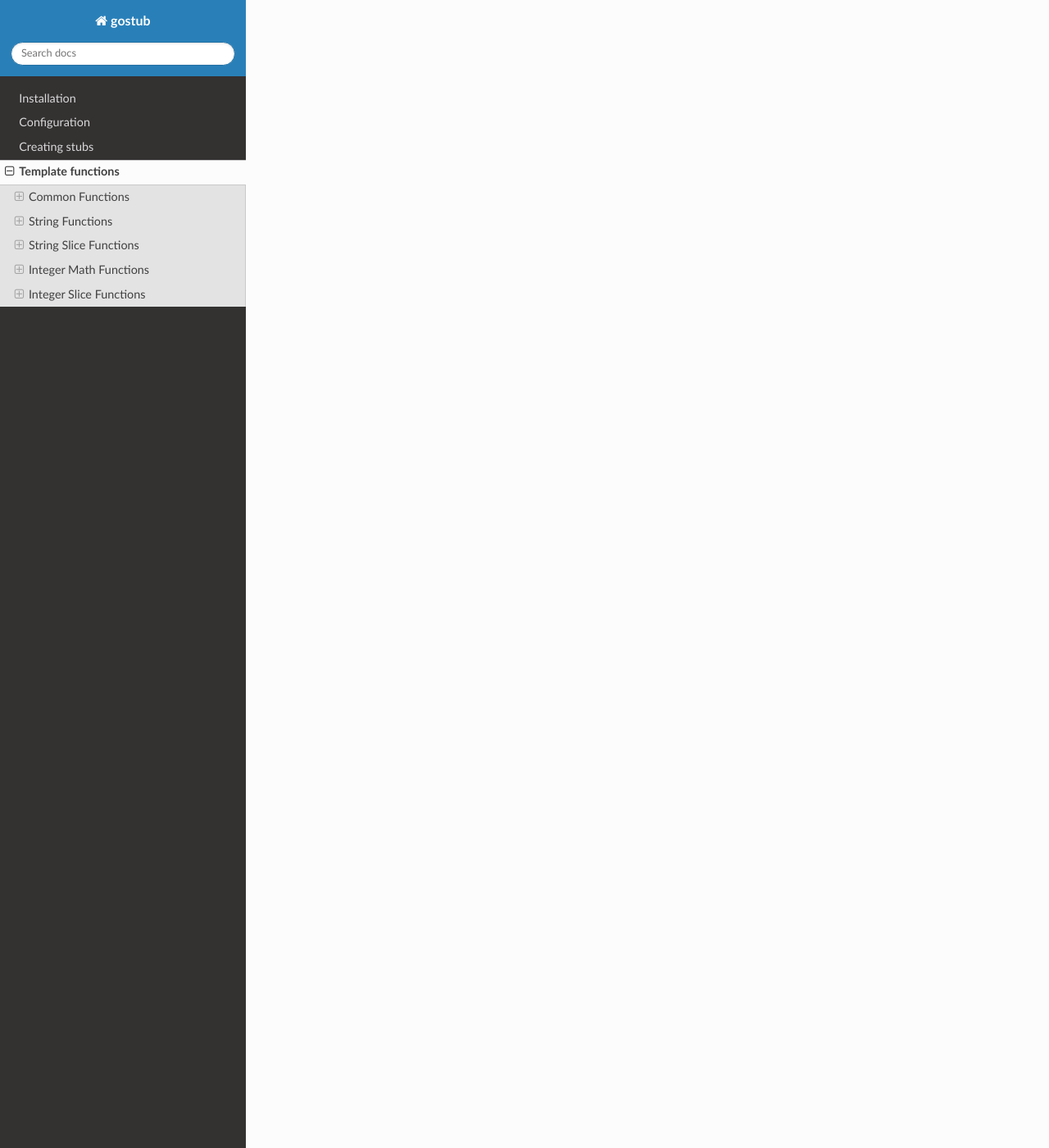
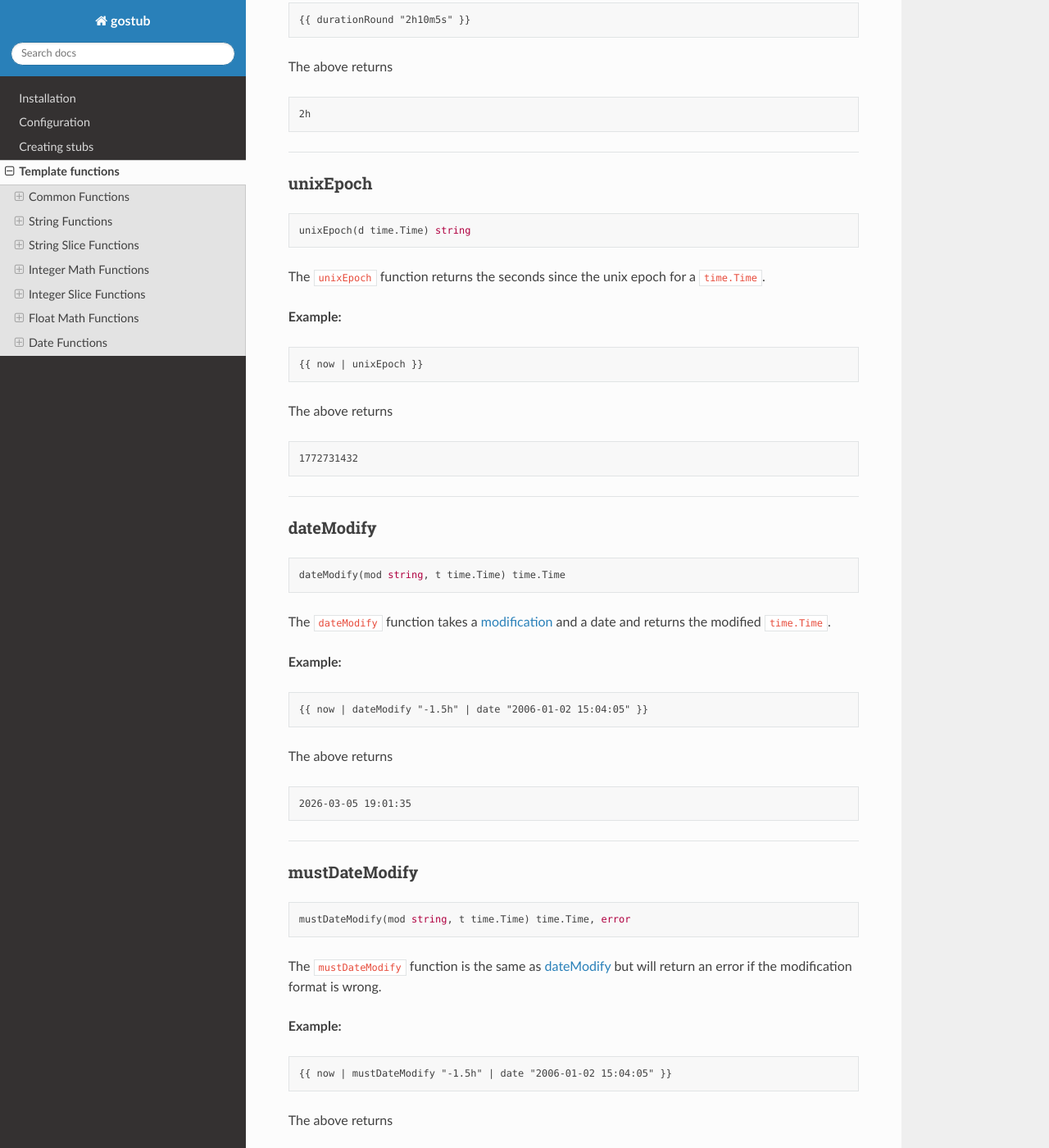
Before and after one commit to Rom4eg/gostub, a Sphinx documentation site: the page built from docs/functions.rst, in a window 1280 px wide and 1400 px high, scrolled down 40185 px. Shown: the whole window at 82% size. Built offline with Sphinx 7.4.7 and the Read the Docs theme 3.1.0, drawn with Linux system fonts in a browser that asks for light colours; some of the changed text lies outside the part shown.

Commit message:
date functions

```diff
--- /dev/null
+++ b/docs/funcs/date.rst
@@ -0,0 +1,334 @@
+Date Functions
+**************
+
+----
+
+.. _func-now:
+
+now
+====
+
+.. code-block:: go
+
+   now() time.Time
+
+The ``now`` function returns the current date/time.
+
+**Example:**
+
+.. code-block:: html
+
+   {{ (now).Hour }}
+
+The above returns
+
+.. code-block:: text
+
+   19
+
+----
+
+.. _func-ago:
+
+ago
+===
+
+.. code-block:: go
+
+   ago(time time.Time) time.Duration
+
+The ``ago`` function returns the duration from time.Now in seconds resolution.
+
+**Example:**
+
+.. code-block:: html
+
+   {{ $n := (now.AddDate 0 0 -1) }}
+   {{ ago $n }}
+
+The above returns
+
+.. code-block:: text
+
+   24h0m0s
+
+----
+
+.. _func-date:
+
+date
+====
+
+.. code-block:: go
+
+   date(fmt string, time time.Time) string
+
+The ``date`` function formats a date.
+
+Check out the official `docs <https://pkg.go.dev/time#pkg-constants>`__ for date/time formatting.
+
+**Example:**
+
+.. code-block:: html
+
+   {{ now | date "2006-01-02 15:04:05" }}
+
+The above returns
+
+.. code-block:: text
+
+   2026-03-05 20:08:02
+
+----
+
+.. _func-dateInZone:
+
+dateInZone
+==========
+
+.. code-block:: go
+
+   dateInZone(fmt string, time time.Time, tz string) string
+
+The ``dateInZone`` function is the same as :ref:`func-date`, but with a timezone.
+
+**Example:**
+
+.. code-block:: html
+
+   {{ dateInZone "2006-01-02 15:04:05" (now) "UTC" }}
+
+The above returns
+
+.. code-block:: text
+
+   2026-03-05 17:08:02
+
+----
+
+.. _func-duration:
+
+duration
+========
+
+.. code-block:: go
+
+   duration(seconds string) time.Duration
+
+The ``duration`` function formats a given number of seconds as a ``time.Duration``.
+
+**Example:**
+
+.. code-block:: html
+
+   {{ duration "321" }}
+
+The above returns
+
+.. code-block:: text
+
+   5m21s
+
+----
+
+.. _func-durationRound:
+
+durationRound
+=============
+
+.. code-block:: go
+
+   durationRound(duration any) time.Duration
+
+The ``durationRound`` function rounds a given duration to the most significant unit.
+Strings and ``time.Duration`` are parsed as a duration, while a ``time.Time`` is calculated as the duration since.
+
+**Example:**
+
+.. code-block:: html
+
+   {{ durationRound "2h10m5s" }}
+
+The above returns
+
+.. code-block:: text
+
+   2h
+
+----
+
+.. _func-unixEpoch:
+
+unixEpoch
+=========
+
+.. code-block:: go
+
+   unixEpoch(d time.Time) string
+
+The ``unixEpoch`` function returns the seconds since the unix epoch for a ``time.Time``.
+
+**Example:**
+
+.. code-block:: html
+
+   {{ now | unixEpoch }}
+
+The above returns
+
+.. code-block:: text
+
+   1772731432
+
+----
+
+.. _func-dateModify:
+
+dateModify
+==========
+
+.. code-block:: go
+
+   dateModify(mod string, t time.Time) time.Time
+
+The ``dateModify`` function takes a `modification <https://pkg.go.dev/time#ParseDuration>`__ and a date and returns the modified ``time.Time``.
+
+**Example:**
+
+.. code-block:: html
+
+   {{ now | dateModify "-1.5h" | date "2006-01-02 15:04:05" }}
+
+The above returns
+
+.. code-block:: text
+
+   2026-03-05 19:01:35
+
+----
+
+.. _func-mustDateModify:
+
+mustDateModify
+==============
+
+.. code-block:: go
+
+   mustDateModify(mod string, t time.Time) time.Time, error
+
+The ``mustDateModify`` function is the same as :ref:`func-dateModify` but will return an error if the modification format is wrong.
+
+**Example:**
+
+.. code-block:: html
+
+   {{ now | mustDateModify "-1.5h" | date "2006-01-02 15:04:05" }}
+
+The above returns
+
+.. code-block:: text
+
+   2026-03-05 19:01:35
+
+----
+
+.. _func-htmlDate:
+
+htmlDate
+========
+
+.. code-block:: go
+
+   htmlDate(t time.Time) string
+
+The ``htmlDate`` function formats a date for inserting into an HTML date picker input field.
+
+**Example:**
+
+.. code-block:: html
+
+   {{ now | htmlDate }}
+
+The above returns
+
+.. code-block:: text
+
+   2026-03-05
+
+----
+
+.. _func-htmlDateInZone:
+
+htmlDateInZone
+==============
+
+.. code-block:: go
+
+   htmlDateInZone(t time.Time, tz string) string
+
+The ``htmlDateInZone`` function is the same as :ref:`func-htmlDate`, but with a timezone.
+
+**Example:**
+
+.. code-block:: html
+
+   {{ htmlDateInZone (now) "UTC" }}
+
+The above returns
+
+.. code-block:: text
+
+   2026-03-05
+
+----
+
+.. _func-toDate:
+
+toDate
+======
+
+.. code-block:: go
+
+   toDate(fmt string, dateTime string) time.Time
+
+The ``toDate`` function converts a string to a date.
+The first argument is the date layout and the second is the date string
+
+Check out the official `docs <https://pkg.go.dev/time#pkg-constants>`__ for date/time formatting.
+
+**Example:**
+
+.. code-block:: html
+
+   {{ toDate "2006-01-02" "2025-11-28" | date "01/02/2006" }}
+
+The above returns
+
+.. code-block:: text
+
+   11/28/2025
+
+----
+
+.. _func-mustToDate:
+
+mustToDate
+==========
+
+.. code-block:: go
+
+   mustToDate(fmt string, dateTime string) time.Time, error
+
+The ``mustToDate`` is the same as :ref:`func-toDate` but returns an error in case the string cannot be converted.
+
+**Example:**
+
+.. code-block:: html
+
+   {{ mustToDate "2006-01-02" "2025-11-28" | date "01/02/2006" }}
+
+The above returns
+
+.. code-block:: text
+
+   11/28/2025
--- a/docs/functions.rst
+++ b/docs/functions.rst
@@ -17,3 +17,7 @@
 .. include:: funcs/numbers.rst
 
 .. include:: funcs/number_slice.rst
+
+.. include:: funcs/floats.rst
+
+.. include:: funcs/date.rst
```
